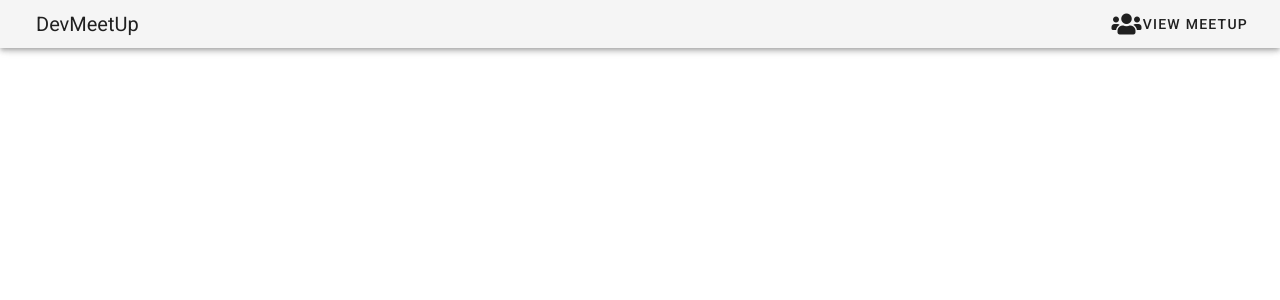
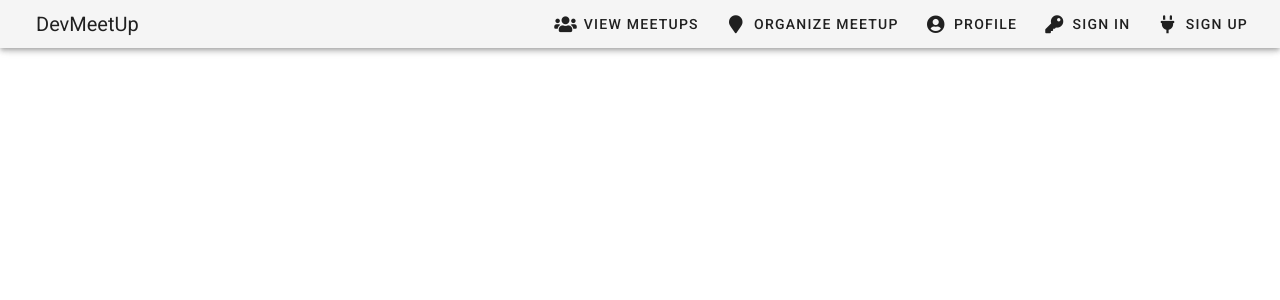
Before and after one commit to ijunaid8989/vuemeetups, a Vue app: page / in a window 1280 px wide. Shown: the top 300 px of the page. Built offline with nearby package versions, Linux system fonts and the light colour scheme.

Commit message:
Added Dynamic toolbar.

```diff
--- a/src/App.vue
+++ b/src/App.vue
@@ -5,12 +5,12 @@
       app
     >
       <v-list dense>
-        <v-list-item @click="">
+        <v-list-item @click="" v-for="item in menuItems" :key="item.title">
           <v-list-item-action>
-            <v-icon>fa fa-users</v-icon>
+            <v-icon>{{ item.icon }}</v-icon>
           </v-list-item-action>
           <v-list-item-content>
-            <v-list-item-title>View Meetups</v-list-item-title>
+            <v-list-item-title>{{ item.title }}</v-list-item-title>
           </v-list-item-content>
         </v-list-item>
       </v-list>
@@ -24,8 +24,9 @@
       <v-toolbar-title>DevMeetUp</v-toolbar-title>
       <v-spacer></v-spacer>
       <v-toolbar-items class="hidden-xs-only">
-        <v-btn text>
-          <v-icon>fa fa-users</v-icon> View Meetup
+        <v-btn text v-for="item in menuItems" :key="item.title">
+          <v-icon left dark>{{ item.icon }}</v-icon>
+          {{ item.title }}
         </v-btn>
       </v-toolbar-items>
     </v-app-bar>
@@ -37,7 +38,9 @@
       >
       </v-container>
     </v-content>
-    <main></main>
+    <main>
+
+    </main>
   </v-app>
 </template>
 
@@ -48,7 +51,14 @@ export default {
     source: String,
   },
   data: () => ({
-    drawer: false
+    drawer: false,
+    menuItems: [
+      {icon: "fa fa-users", title: "View Meetups"},
+      {icon: "fa fa-map-marker", title: "Organize Meetup"},
+      {icon: "fa fa-user-circle", title: "Profile"},
+      {icon: "fa fa-key", title: "Sign In"},
+      {icon: "fa fa-plug", title: "Sign Up"}
+    ]
   }),
 };
 </script>
```
